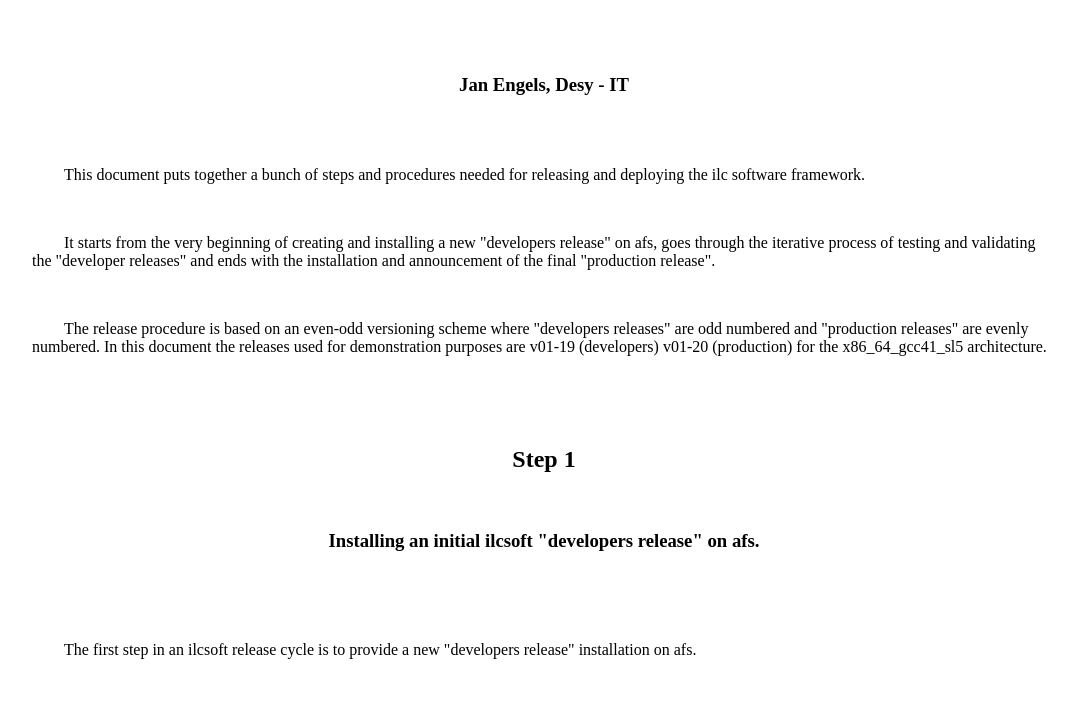
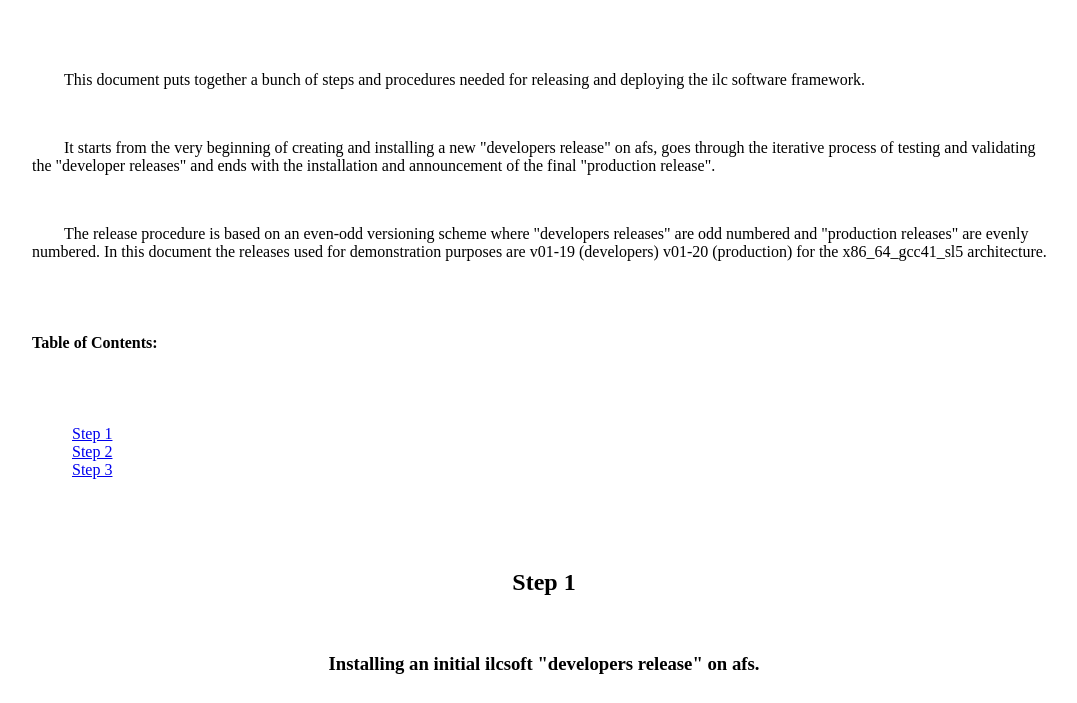
Before and after one commit to iLCSoft/iLCInstall, a plain HTML site: page doc/release_steps/index.html in a window 1280 px wide. Shown: the part 97-800 px from the top of the page, without its empty margins (96-1173 px from the left). Drawn offline with Linux system fonts and the light colour scheme.

Commit message:
added date and author

```diff
--- a/doc/release_steps/index.html
+++ b/doc/release_steps/index.html
@@ -47,12 +47,17 @@
 
         <h1>Releasing the iLCSoft framework</h1>
 
-        <h3>Jan Engels, Desy - IT</h3>
-
         <p>This document puts together a bunch of steps and procedures needed for releasing and deploying the ilc software framework.</p>
         <p>It starts from the very beginning of creating and installing a new "developers release" on afs, goes through the iterative process of testing and validating the "developer releases" and ends with the installation and announcement of the final "production release".</p>
         <p>The release procedure is based on an even-odd versioning scheme where "developers releases" are odd numbered and "production releases" are evenly numbered.
         In this document the releases used for demonstration purposes are v01-19 (developers) v01-20 (production) for the x86_64_gcc41_sl5 architecture.</p>
+
+		<h4>Table of Contents:</h4>
+        <ul>
+		<a href="#step01">Step 1</a>
+        <a href="#step02">Step 2</a>
+        <a href="#step03">Step 3</a>
+        </ul>
 
 		<div class="center">
 		<h2><a name="step01">Step 1</a></h2>
@@ -372,6 +377,8 @@
         <p><a href="http://grid.desy.de">Grid computing at Desy</a></p>
 
 
+        <p><b>Last modified:</b> 10th. December 2012</p><p><b>Author:</b> Jan Engels, Desy - IT</p>
+
         <p><a href="http://www.validome.org/referer"><img style="border:none"
             src="http://www.validome.org/images/set6/valid_html_4_0_1.gif"
             alt="Valid HTML 4.01" width="80" height="15"></a>
```
